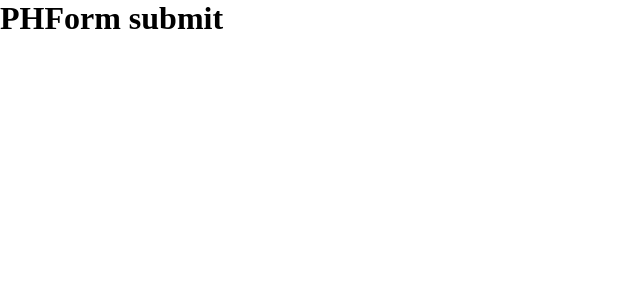
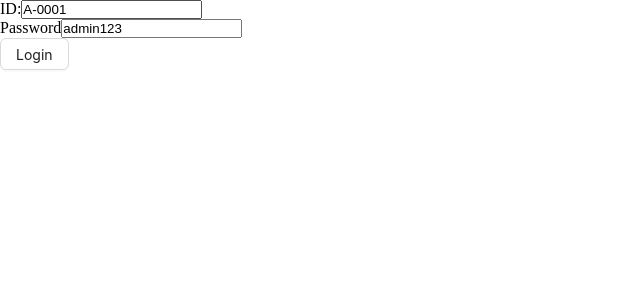
Before and after one commit to sahik7/phuni-client, a React (Vite) app: page /login in a window 1280 px wide. Shown: the top 300 px of the page, without its empty margins (0-640 px from the left). Built offline with nearby package versions, Linux system fonts and the light colour scheme.

Commit message:
FromProvider imported

```diff
--- a/src/components/form/PHForm.tsx
+++ b/src/components/form/PHForm.tsx
@@ -1,14 +1,14 @@
-import { useForm } from "react-hook-form";
+import { FormProvider, useForm } from "react-hook-form";
 
-const PHForm = ({ onSubmit }) => {
+const PHForm = ({ onSubmit, children }) => {
 
     const { handleSubmit } = useForm()
 
-    return (
+    return <FormProvider>
         <form onSubmit={handleSubmit(onSubmit)}>
-            <h1>PHForm submit</h1>
+            {children}
         </form>
-    );
+    </FormProvider>
 };
 
 export default PHForm;
--- a/src/pages/Login.tsx
+++ b/src/pages/Login.tsx
@@ -23,21 +23,22 @@ function Login() {
     const [login] = useLoginMutation()
 
     const onSubmit = async (data: FieldValues) => {
-        const toastId = toast.loading("logging in ")
-        try {
-            const userInfo = {
-                id: data.userId,
-                password: data.password
-            }
-            const rest = await login(userInfo).unwrap();
+        // const toastId = toast.loading("logging in ")
+        // try {
+        //     const userInfo = {
+        //         id: data.userId,
+        //         password: data.password
+        //     }
+        //     const rest = await login(userInfo).unwrap();
 
-            const user = verifyToken(rest.data.accessToken) as IUser
-            dispatch(setUser({ user: user, token: rest.data.accessToken }))
-            toast.success("logged in", { id: toastId, duration: 2000 })
-            navigate(`/${user.role}/dashboard`)
-        } catch (error) {
-            toast.error("something went wrong", { id: toastId, duration: 2000 })
-        }
+        //     const user = verifyToken(rest.data.accessToken) as IUser
+        //     dispatch(setUser({ user: user, token: rest.data.accessToken }))
+        //     toast.success("logged in", { id: toastId, duration: 2000 })
+        //     navigate(`/${user.role}/dashboard`)
+        // } catch (error) {
+        //     toast.error("something went wrong", { id: toastId, duration: 2000 })
+        // }
+        console.log(data)
     }
 
     return (
```
